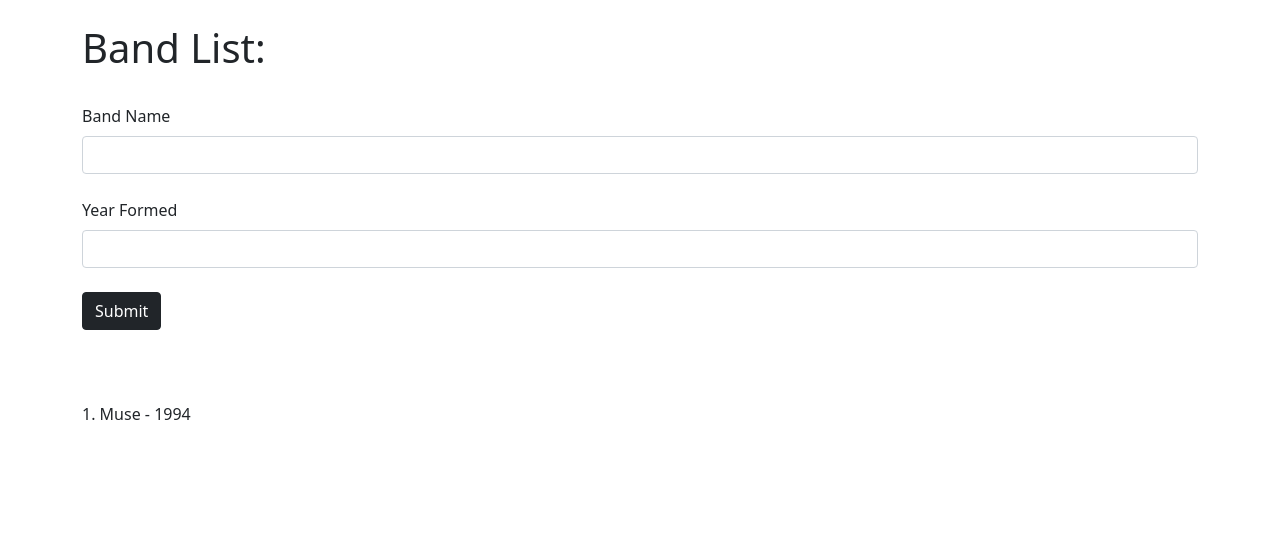
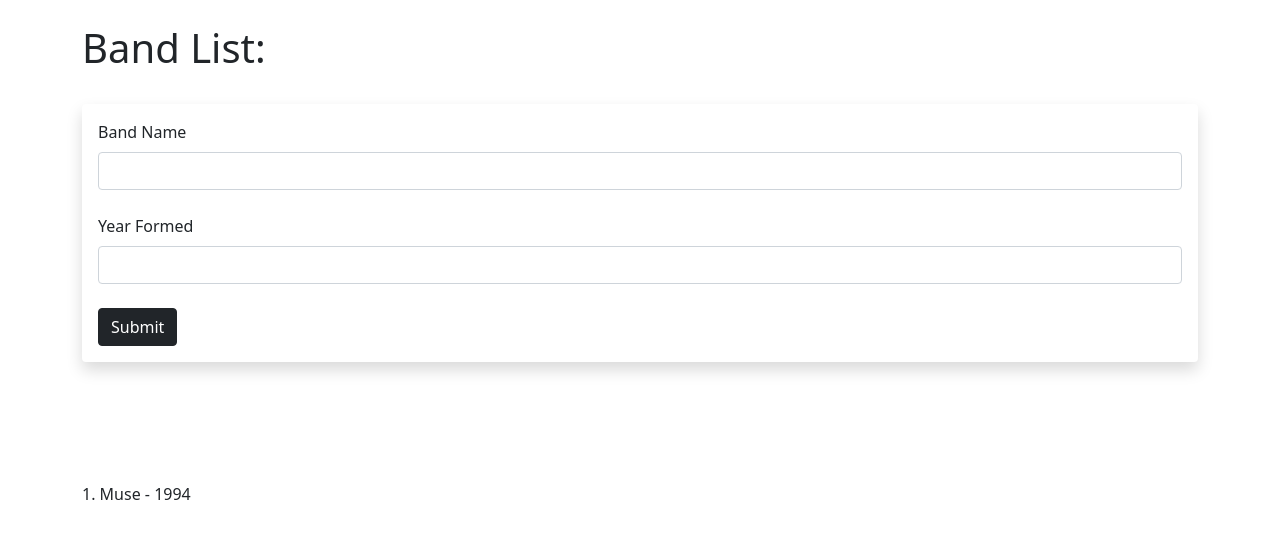
Before and after one commit to HSU-S21-CS232/p05-mc683, a Flask app: page /band/add in a window 1280 px wide. Shown: the part 56-595 px from the top of the page. Run offline with Flask 2, Linux system fonts and the light colour scheme; data comes from the database, SQL or seed files in the repository.

Commit message:
Added shadow to band form.

```diff
--- a/templates/add_band.html
+++ b/templates/add_band.html
@@ -18,6 +18,8 @@
 {% else %}
     <h1>Band List:</h1>
     <br/>
+<div class="shadow p-3 mb-5 bg-body rounded">
+
     <form method="POST">
         {{ form.hidden_tag() }}
 
@@ -31,6 +33,7 @@
 
         {{ form.submit(class="btn btn-dark") }}
     </form>
+</div>
 <br/><br/><br/>
 {% for our_band in our_bands %}
 
```
